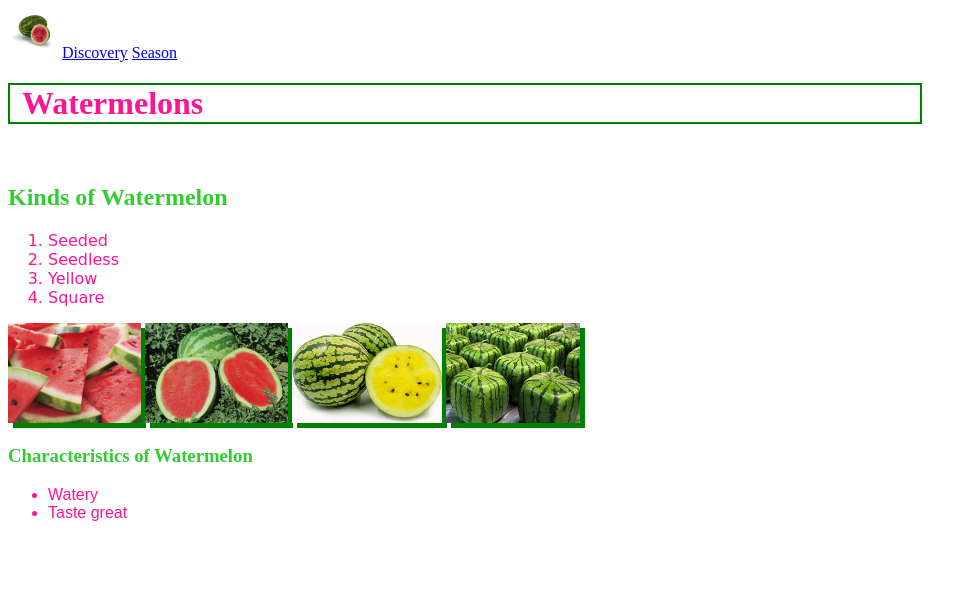
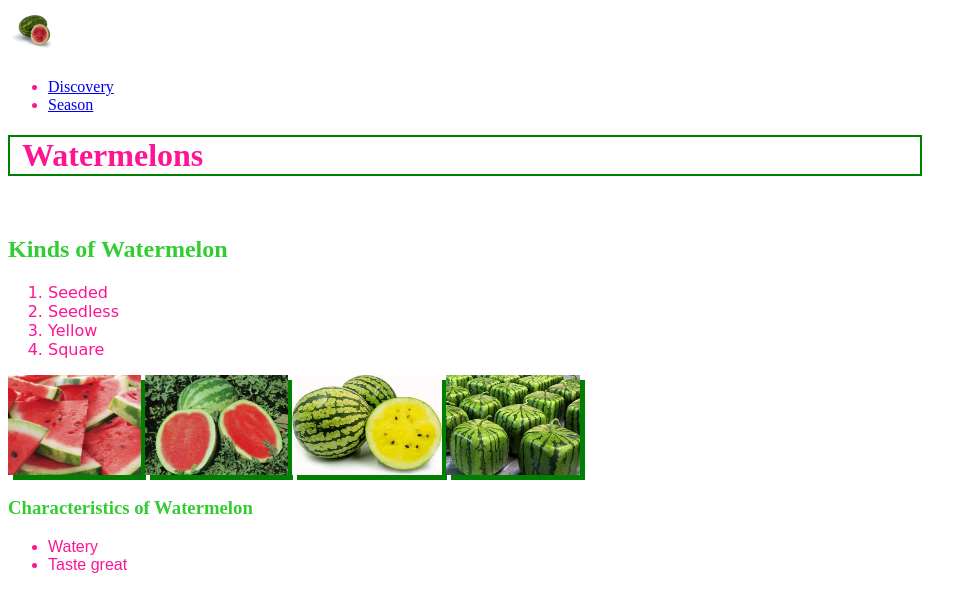
Before and after one commit to adinsmo8/assignment3, a plain HTML site: page index.html in a window 1280 px wide. Shown: the whole page, without its empty margins (0-977 px from the left). Drawn offline with Linux system fonts and the light colour scheme.

Commit message:
added nav

```diff
--- a/index.html
+++ b/index.html
@@ -13,11 +13,20 @@
 
     <body>
 
-        <a href="index.html"><img id="logo" src="images/Seeded%20Watermelon.png" alt="seeded watermelon"></a>
+        <header>
 
-        <a href="discovery.html">Discovery</a>
+            <a href="index.html"><img id="logo" src="images/Seeded%20Watermelon.png" alt="seeded watermelon"></a>
 
-        <a href="season.html">Season</a>
+            <nav>
+                <ul>
+
+                    <li><a href="discovery.html">Discovery</a></li>
+                    <li><a href="season.html">Season</a></li>
+
+                </ul>
+            </nav>
+
+        </header>
 
 
         <h1>Watermelons</h1>
```
